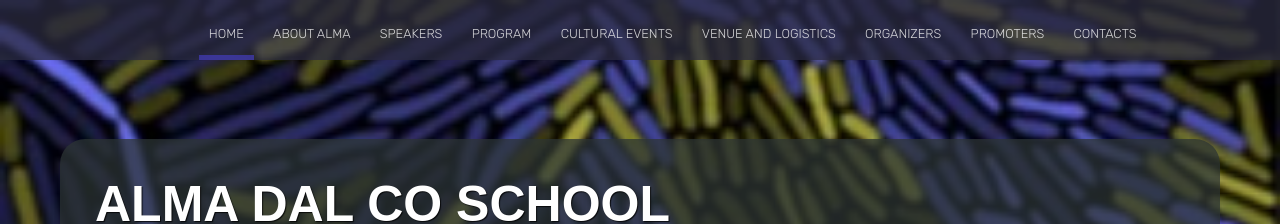
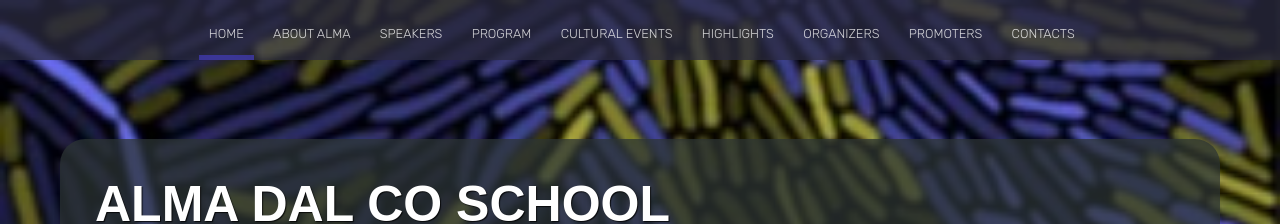
Before and after one commit to almadalcoschool/almadalcoschool.github.io, a Jekyll site: the page built from index.html, in a window 1280 px wide. Shown: the top 224 px of the page. Built offline with Jekyll 4.4.1, drawn with Linux system fonts in a browser that asks for light colours; nearby versions of some CDN libraries; the list of posts is cut into pages by our own code.

Commit message:
navigation

```diff
--- a/_data/navigation.yml
+++ b/_data/navigation.yml
@@ -12,8 +12,10 @@
   link: /cultural_program/
 # - name: Gallery
 #   link: /gallery/
-- name: Venue and Logistics
-  link: /venue/
+- name: Highlights
+  link: /highlights/
+  #- name: Venue and Logistics
+  #  link: /venue/
 - name: Organizers
   link: /organizers/
 - name: Promoters
```
